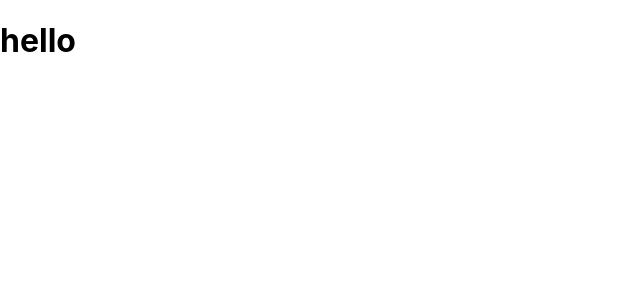
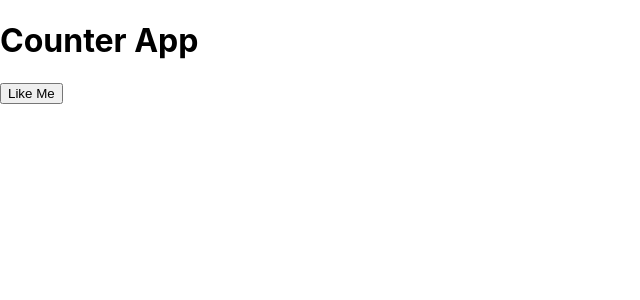
Before and after one commit to RishivYadav/third-react-app, a React (Create React App) app: page / in a window 1280 px wide. Shown: the top 300 px of the page, without its empty margins (0-640 px from the left). Built offline with nearby package versions, Linux system fonts and the light colour scheme.

Commit message:
b1 counter

```diff
--- a/src/App.js
+++ b/src/App.js
@@ -1,6 +1,25 @@
-function App(){
-  return(
-    <h1>hello</h1>
+function App() {
+  return (
+    <>
+      <h1>Counter App</h1>
+      <CounterApp />
+    </>
   );
 }
+
+// UserDefineTag
+function CounterApp() {
+  // Member Function
+  let likeMeAction = () => {
+    // alert();
+    console.log("I m button click");
+  };
+
+  return (
+    <>
+      <input type="button" value="Like Me" onClick={likeMeAction} />
+    </>
+  );
+}
+
 export default App;
```
